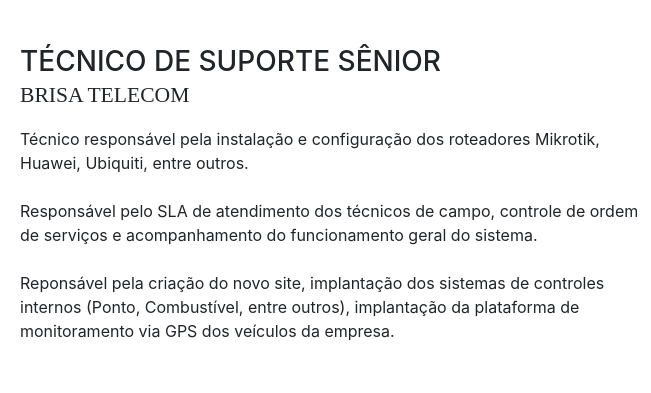
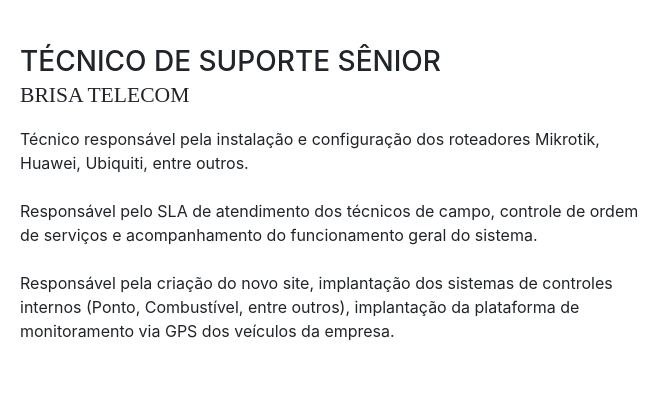
Before and after one commit to Thiaguinhopbi/thiagodesouza, a website with bundled scripts: page index.html in a window 1280 px wide. Shown: the part 889-1282 px from the top of the page, 300-951 px from the left. Built offline with nearby package versions, Linux system fonts and the light colour scheme; a web font is replaced by a local one.

Commit message:
Atualizar o index.html

```diff
--- a/index.html
+++ b/index.html
@@ -130,7 +130,7 @@
               outros. <br><br>
               Responsável pelo SLA de atendimento dos técnicos de campo, controle de ordem de serviços e acompanhamento
               do funcionamento geral do sistema. <br><br>
-              Reponsável pela criação do novo site, implantação dos sistemas de controles internos (Ponto, Combustível, entre outros), implantação da plataforma de monitoramento via GPS dos veículos da empresa.
+              Responsável pela criação do novo site, implantação dos sistemas de controles internos (Ponto, Combustível, entre outros), implantação da plataforma de monitoramento via GPS dos veículos da empresa.
             </p>
           </div>
           <div class="resume-date text-md-right">
```
